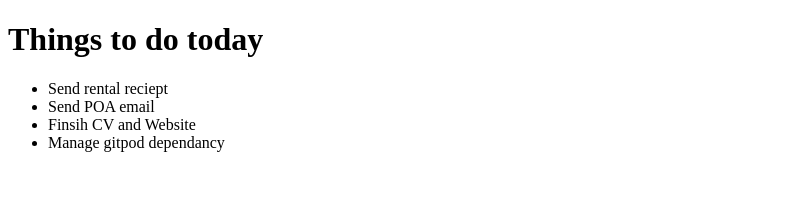
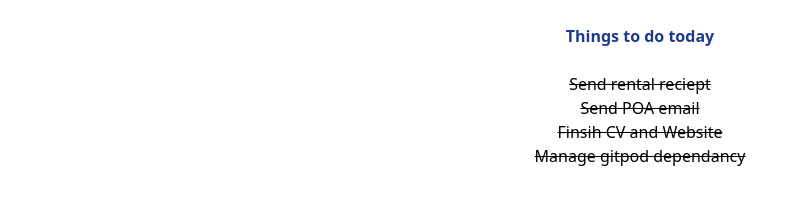
Before and after one commit to Mahongru/HelloWorld, a plain HTML site: page index.html in a window 1280 px wide. Shown: the whole page, without its empty margins (0-801 px from the left). Drawn offline with nearby package versions, Linux system fonts and the light colour scheme.

Commit message:
Added tailwind cdn for demo

```diff
--- a/index.html
+++ b/index.html
@@ -4,15 +4,18 @@
     <meta charset="UTF-8">
     <meta http-equiv="X-UA-Compatible" content="IE=edge">
     <meta name="viewport" content="width=device-width, initial-scale=1.0">
+    <link href="https://unpkg.com/tailwindcss@^2/dist/tailwind.min.css" rel="stylesheet">
     <title>Todo-list</title>
 </head>
 <body>
-    <h1>Things to do today</h1>
-    <ul>
-        <li <!--style="text-decoration:line-through" >Send rental reciept</li>
-        <li <!--style="text-decoration:line-through" >Send POA email</li>
-        <li <!--style="text-decoration:line-through" >Finsih CV and Website</li>
-        <li <!--style="text-decoration:line-through" >Manage gitpod dependancy</li>
+    <br />
+    <h1 class="text-center text-blue-900 font-bold">Things to do today</h1>
+    <br />
+    <ul class="text-center">
+        <li class="line-through" >Send rental reciept</li>
+        <li class="line-through" >Send POA email</li>
+        <li class="line-through" >Finsih CV and Website</li>
+        <li class="line-through ">Manage gitpod dependancy</li>
     </ul>
 </body>
 </html>
```
